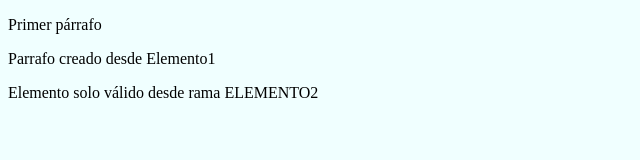
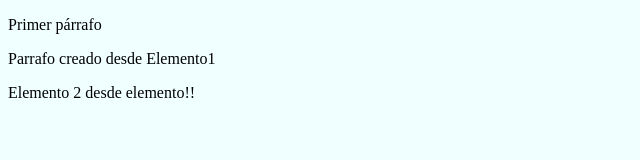
Before and after one commit to AlejandroMartinez01/Github2, a plain HTML site: page index.html in a window 1280 px wide. Shown: the whole page, without its empty margins (0-640 px from the left). Drawn offline with Linux system fonts and the light colour scheme.

Commit message:
Conflictos

```diff
--- a/index.html
+++ b/index.html
@@ -11,6 +11,6 @@
     <link rel="stylesheet" href="css/estilos.css">
     <p>Primer párrafo</p>
     <p>Parrafo creado desde Elemento1</p>
-    <p>Elemento solo válido desde rama ELEMENTO2</p>
+    <p>Elemento 2 desde elemento!!</p>
 </body>
 </html>
```
